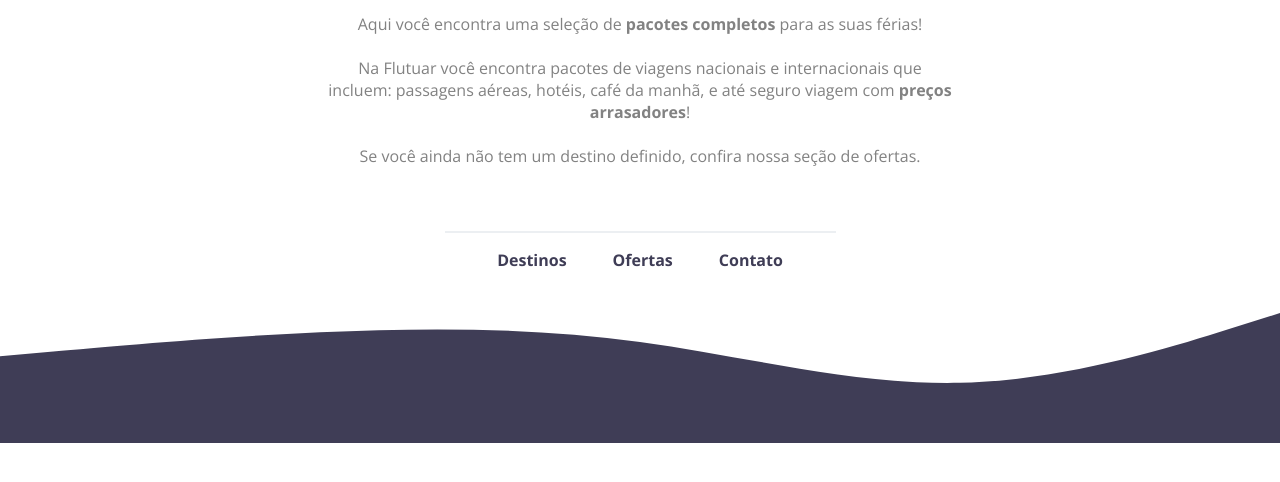
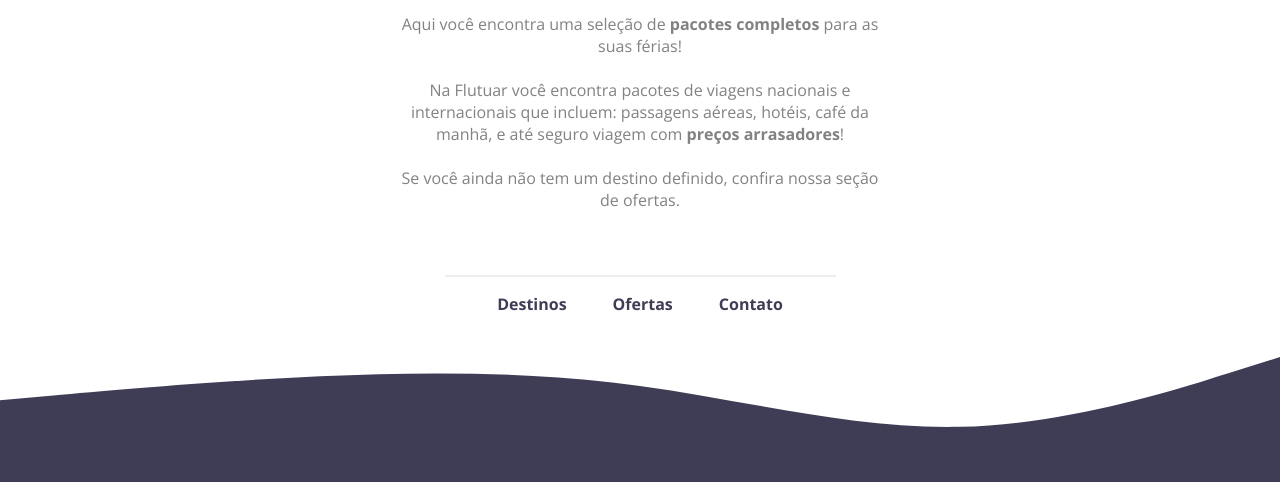
Before and after one commit to KauanAnjos/Explorer-Rocketseat, a plain HTML site: page projeto_01/projeto_extra/index.html in a window 1280 px wide. Shown: the part 382-864 px from the top of the page. Before the commit the page ends 829 px from the top, so only its background shows below. Drawn offline with nearby package versions, Linux system fonts and the light colour scheme.

Commit message:
Resolvendo um problema que a imagem não estava escontando no fundo da tela

```diff
--- a/projeto_01/projeto_extra/style.css
+++ b/projeto_01/projeto_extra/style.css
@@ -6,11 +6,13 @@
 
 body {
     text-align: center;
+    min-height: 100vh;
 }
 
 main {
     width: 626px;
-    margin: 64px auto;
+    margin: 0 auto;
+    padding: 64px;
 }
 
 main img {
@@ -61,4 +63,6 @@
 
 #wave {
     width: 100%;
+    position: absolute;
+    left: 0;
 }
```
